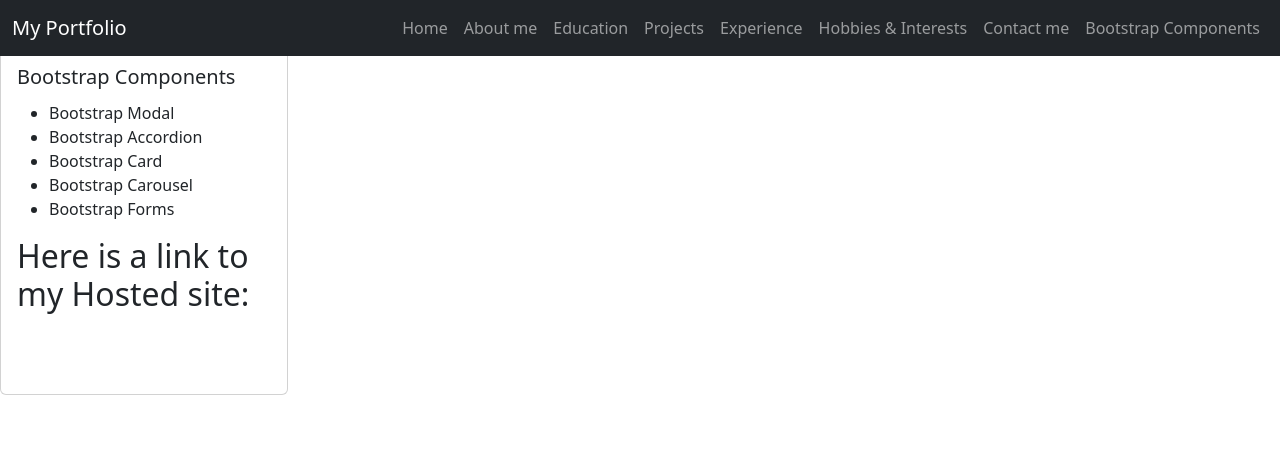
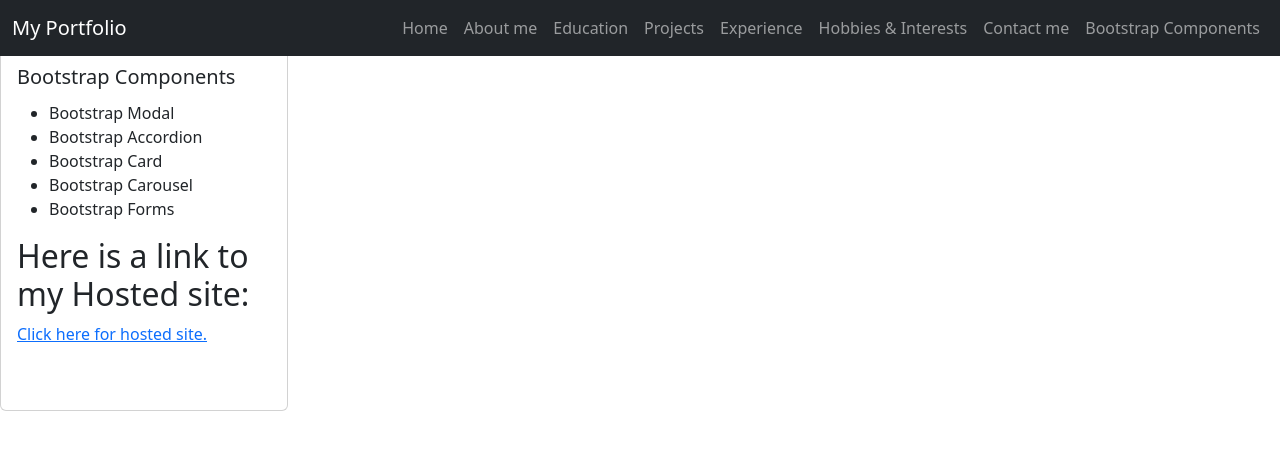
Before and after one commit to kellysinclair123/Visualisation_ca2, a plain HTML site: page bootstrap.html in a window 1280 px wide. Drawn offline with nearby package versions, Linux system fonts and the light colour scheme.

Commit message:
Updated hosted link
Added hosted link

```diff
--- a/bootstrap.html
+++ b/bootstrap.html
@@ -55,7 +55,7 @@
    </ul>
 
    <h2> Here is a link to my Hosted site:</h2>
-   <p></p>
+   <a href="https://kellysinclair123.github.io/Visualisation_ca2/" target="_blank" rel="noopener noreferrer">Click here for hosted site.</a>
   </div>
 </div>
     </body>
```
